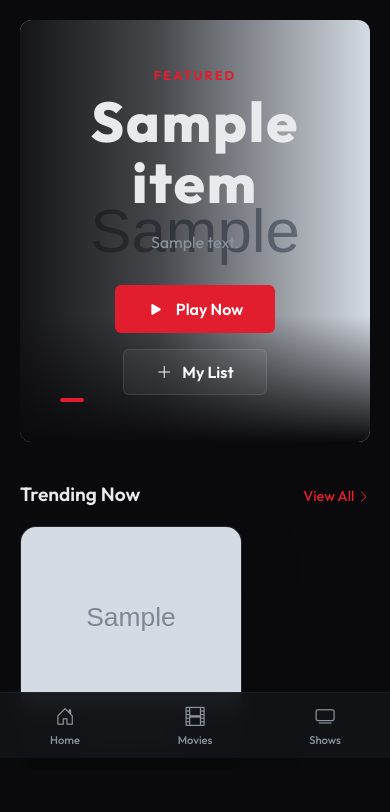
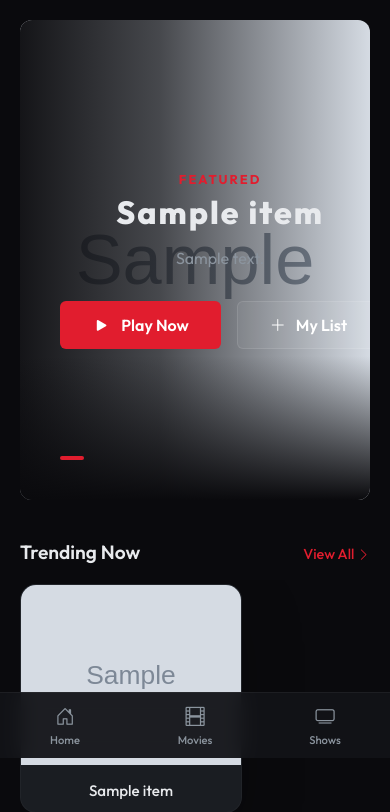
Before and after one commit to gabrieljohnrg01/edgestream, a Django app: template library/templates/library/index.html in a window 390 px wide; the page is wider, and only the part inside the window is pictured. Shown: the part 86-898 px from the top of that part. Before the commit the page ends 831 px from the top of that part, so only its background shows below. Run offline with Django 5.2, Linux system fonts and the light colour scheme; the template is opened without the code that fills it: most values are stand-ins (such as "Sample title", 1, 10 or a date in 2020); grey boxes marked "Sample" are stand-in pictures.

Commit message:
Fix hero banner text overlapping by adding flex-shrink and responsive fonts

```diff
--- a/library/templates/library/index.html
+++ b/library/templates/library/index.html
@@ -3,18 +3,18 @@
 
 <!-- Featured Hero Section -->
 {% if featured_items %}
-<div class="hero-carousel" style="position: relative; margin-bottom: 40px; border-radius: 12px; overflow: hidden; height: 50vh; min-height: 400px;">
+<div class="hero-carousel" style="position: relative; margin-bottom: 40px; border-radius: 12px; overflow: hidden; height: 55vh; min-height: 480px;">
     {% for item in featured_items %}
     <div class="hero-slide {% if forloop.first %}active{% endif %}" data-index="{{ forloop.counter0 }}" style="position: absolute; inset: 0; opacity: {% if forloop.first %}1{% else %}0{% endif %}; transition: opacity 0.8s ease-in-out; display: flex; align-items: center; padding: 40px; pointer-events: {% if forloop.first %}auto{% else %}none{% endif %};">
         <div class="hero-bg" style="position: absolute; inset: 0; background-image: url('{{ item.backdrop_url|default:item.poster_url }}'); background-size: cover; background-position: center top;"></div>
         <div style="position: absolute; inset: 0; background: linear-gradient(to right, rgba(10, 10, 13, 0.95) 0%, rgba(10, 10, 13, 0.7) 40%, transparent 100%);"></div>
         <div style="position: absolute; inset: 0; background: linear-gradient(to top, rgba(10, 10, 13, 1) 0%, transparent 30%);"></div>
 
-        <div class="hero-content" style="position: relative; z-index: 10; max-width: 600px;">
+        <div class="hero-content" style="position: relative; z-index: 10; max-width: 600px; flex-shrink: 0;">
             <div class="hero-type" style="color: var(--accent-crimson); font-weight: 700; letter-spacing: 2px; text-transform: uppercase; margin-bottom: 8px; font-size: 0.8rem;">
                 FEATURED
             </div>
-            <h1 style="font-size: 3.5rem; margin: 0 0 16px; line-height: 1.1; font-weight: 800; letter-spacing: 2px;">{{ item.title }}</h1>
+            <h1 style="font-size: clamp(2rem, 5vw, 3.5rem); margin: 0 0 16px; line-height: 1.1; font-weight: 800; letter-spacing: 2px;">{{ item.title }}</h1>
             {% if item.description %}
             <p style="font-size: 1rem; color: var(--text-muted-gray); margin-bottom: 30px; display: -webkit-box; -webkit-line-clamp: 3; -webkit-box-orient: vertical; overflow: hidden; line-height: 1.6;">{{ item.description }}</p>
             {% endif %}
--- a/library/templates/library/movies.html
+++ b/library/templates/library/movies.html
@@ -3,18 +3,18 @@
 
 <!-- Featured Hero Section -->
 {% if featured_items %}
-<div class="hero-carousel" style="position: relative; margin-bottom: 40px; border-radius: 12px; overflow: hidden; height: 50vh; min-height: 400px;">
+<div class="hero-carousel" style="position: relative; margin-bottom: 40px; border-radius: 12px; overflow: hidden; height: 55vh; min-height: 480px;">
     {% for item in featured_items %}
     <div class="hero-slide {% if forloop.first %}active{% endif %}" data-index="{{ forloop.counter0 }}" style="position: absolute; inset: 0; opacity: {% if forloop.first %}1{% else %}0{% endif %}; transition: opacity 0.8s ease-in-out; display: flex; align-items: center; padding: 40px; pointer-events: {% if forloop.first %}auto{% else %}none{% endif %};">
         <div class="hero-bg" style="position: absolute; inset: 0; background-image: url('{{ item.backdrop_url|default:item.poster_url }}'); background-size: cover; background-position: center top;"></div>
         <div style="position: absolute; inset: 0; background: linear-gradient(to right, rgba(10, 10, 13, 0.95) 0%, rgba(10, 10, 13, 0.7) 40%, transparent 100%);"></div>
         <div style="position: absolute; inset: 0; background: linear-gradient(to top, rgba(10, 10, 13, 1) 0%, transparent 30%);"></div>
 
-        <div class="hero-content" style="position: relative; z-index: 10; max-width: 600px;">
+        <div class="hero-content" style="position: relative; z-index: 10; max-width: 600px; flex-shrink: 0;">
             <div class="hero-type" style="color: var(--accent-crimson); font-weight: 700; letter-spacing: 2px; text-transform: uppercase; margin-bottom: 8px; font-size: 0.8rem;">
                 FEATURED MOVIE
             </div>
-            <h1 style="font-size: 3.5rem; margin: 0 0 16px; line-height: 1.1; font-weight: 800; letter-spacing: 2px;">{{ item.title }}</h1>
+            <h1 style="font-size: clamp(2rem, 5vw, 3.5rem); margin: 0 0 16px; line-height: 1.1; font-weight: 800; letter-spacing: 2px;">{{ item.title }}</h1>
             {% if item.description %}
             <p style="font-size: 1rem; color: var(--text-muted-gray); margin-bottom: 30px; display: -webkit-box; -webkit-line-clamp: 3; -webkit-box-orient: vertical; overflow: hidden; line-height: 1.6;">{{ item.description }}</p>
             {% endif %}
--- a/library/templates/library/series.html
+++ b/library/templates/library/series.html
@@ -3,18 +3,18 @@
 
 <!-- Featured Hero Section -->
 {% if featured_items %}
-<div class="hero-carousel" style="position: relative; margin-bottom: 40px; border-radius: 12px; overflow: hidden; height: 50vh; min-height: 400px;">
+<div class="hero-carousel" style="position: relative; margin-bottom: 40px; border-radius: 12px; overflow: hidden; height: 55vh; min-height: 480px;">
     {% for item in featured_items %}
     <div class="hero-slide {% if forloop.first %}active{% endif %}" data-index="{{ forloop.counter0 }}" style="position: absolute; inset: 0; opacity: {% if forloop.first %}1{% else %}0{% endif %}; transition: opacity 0.8s ease-in-out; display: flex; align-items: center; padding: 40px; pointer-events: {% if forloop.first %}auto{% else %}none{% endif %};">
         <div class="hero-bg" style="position: absolute; inset: 0; background-image: url('{{ item.backdrop_url|default:item.poster_url }}'); background-size: cover; background-position: center top;"></div>
         <div style="position: absolute; inset: 0; background: linear-gradient(to right, rgba(10, 10, 13, 0.95) 0%, rgba(10, 10, 13, 0.7) 40%, transparent 100%);"></div>
         <div style="position: absolute; inset: 0; background: linear-gradient(to top, rgba(10, 10, 13, 1) 0%, transparent 30%);"></div>
 
-        <div class="hero-content" style="position: relative; z-index: 10; max-width: 600px;">
+        <div class="hero-content" style="position: relative; z-index: 10; max-width: 600px; flex-shrink: 0;">
             <div class="hero-type" style="color: var(--accent-crimson); font-weight: 700; letter-spacing: 2px; text-transform: uppercase; margin-bottom: 8px; font-size: 0.8rem;">
                 FEATURED TV SHOW
             </div>
-            <h1 style="font-size: 3.5rem; margin: 0 0 16px; line-height: 1.1; font-weight: 800; letter-spacing: 2px;">{{ item.title }}</h1>
+            <h1 style="font-size: clamp(2rem, 5vw, 3.5rem); margin: 0 0 16px; line-height: 1.1; font-weight: 800; letter-spacing: 2px;">{{ item.title }}</h1>
             {% if item.description %}
             <p style="font-size: 1rem; color: var(--text-muted-gray); margin-bottom: 30px; display: -webkit-box; -webkit-line-clamp: 3; -webkit-box-orient: vertical; overflow: hidden; line-height: 1.6;">{{ item.description }}</p>
             {% endif %}
```
